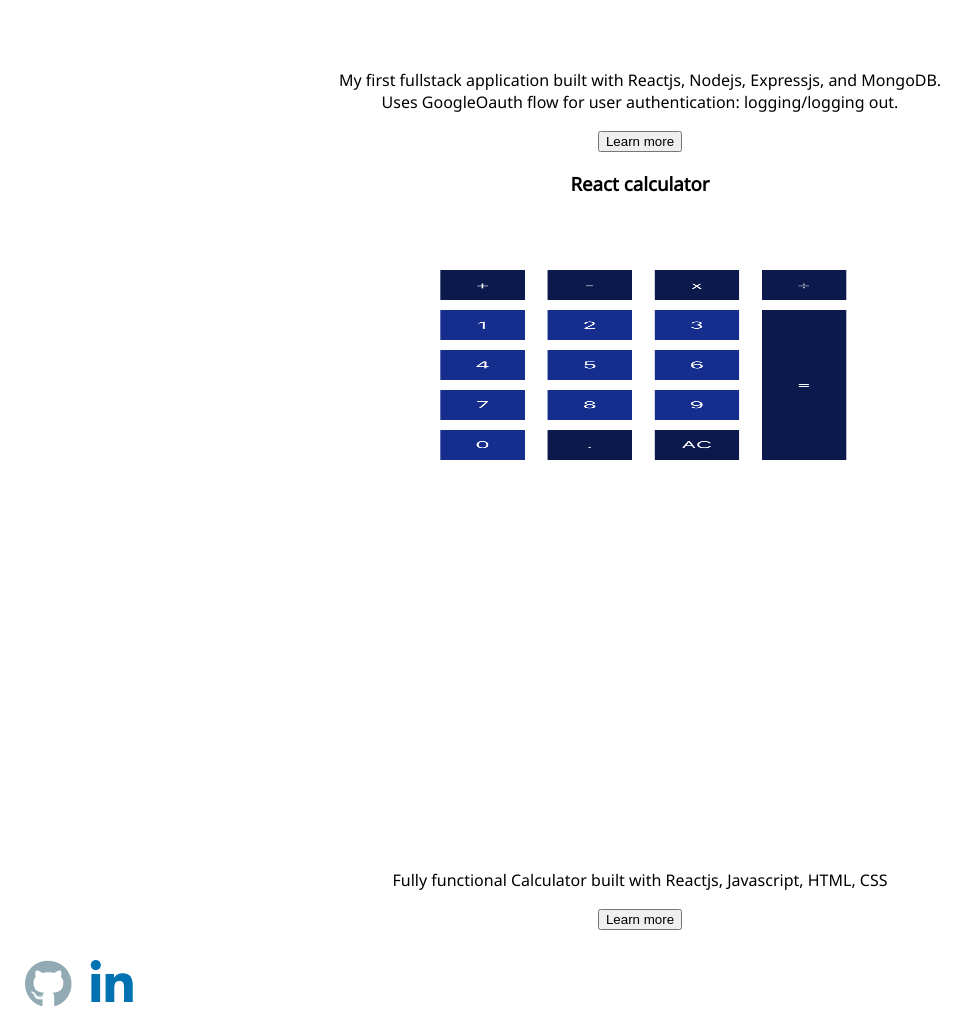
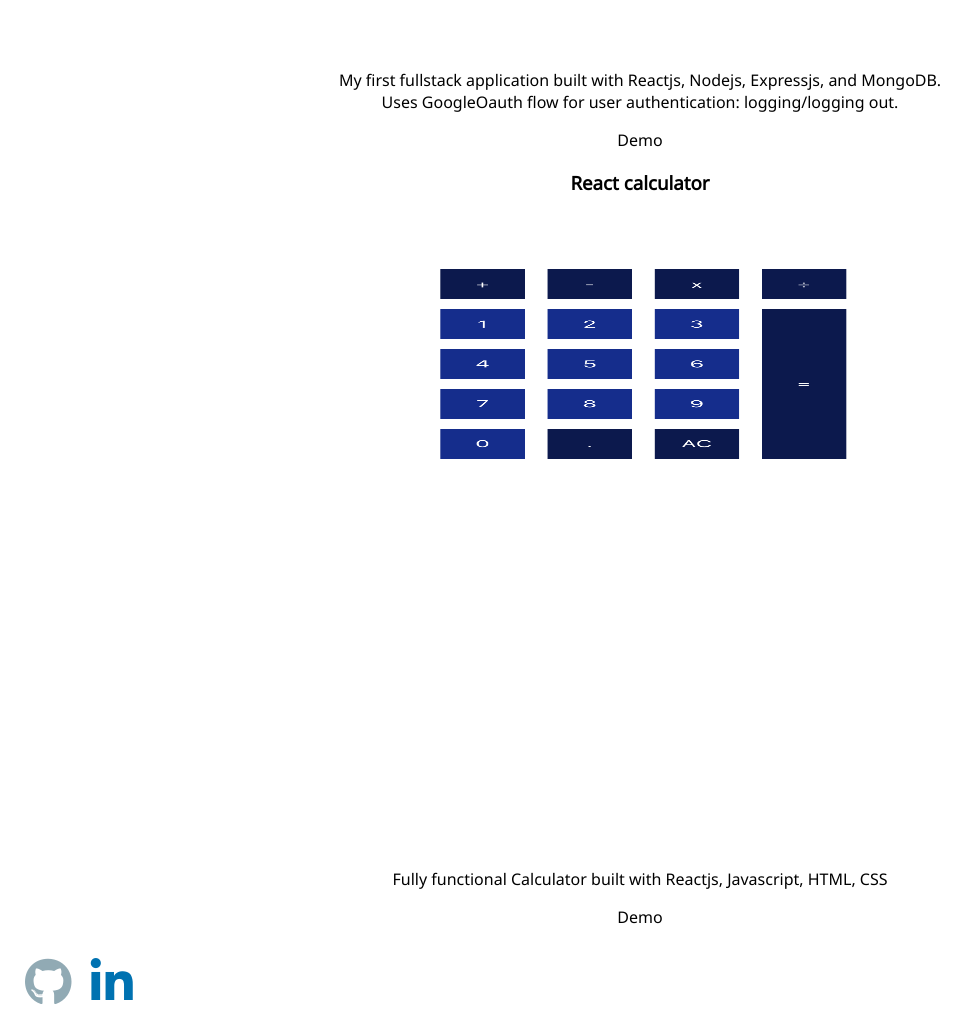
Before and after one commit to RicardoTlatelpa/ricardoportfolio, a plain HTML site: page index.html in a window 1280 px wide. Shown: the part 2460-3478 px from the top of the page, without its empty margins (0-978 px from the left). Drawn offline with Linux system fonts and the light colour scheme.

Commit message:
content touches

```diff
--- a/index.html
+++ b/index.html
@@ -87,7 +87,7 @@
 
                             <div class = "project-overview">
                                 <p>My first fullstack application built with Reactjs, Nodejs, Expressjs, and MongoDB. Uses GoogleOauth flow for user authentication: logging/logging out.</p>
-                                <button class = "learn-more-btn">Learn more</button>
+                                <a href = "https://node-todo123.herokuapp.com/" class = "learn-more-btn" href = "">Demo</a>
                             </div>
                         <div class = "project-calculator header-center">
                                 <h3>React calculator</h3>
@@ -96,7 +96,7 @@
 
                             <div class = "project-overview">
                                 <p>Fully functional Calculator built with Reactjs, Javascript, HTML, CSS</p>
-                                <button class = "learn-more-btn">Learn more</button>
+                                <a href = "https://ricardotlatelpa.github.io/finallyacalculator/" class = "learn-more-btn">Demo</a>
                             </div>
                     </div>
 
--- a/styles/stylesheet.css
+++ b/styles/stylesheet.css
@@ -74,6 +74,14 @@ header ul li{
 .project-overview{
     justify-self: center;
     width:50%;
+}
+
+.learn-more-btn{
+    text-decoration: none;
+    color:black;
+}
+.learn-more-btn:hover{
+    font-size: 120%;
 }
 
 
```
Also changed, not shown: aboutMe.html (+1 -1 lines), hireMe.html (+4 -3 lines).
